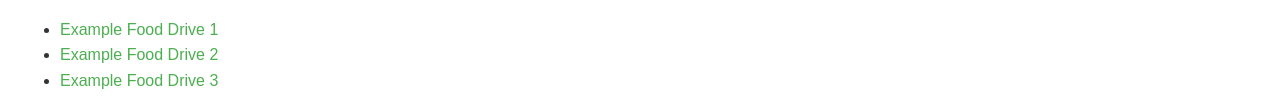
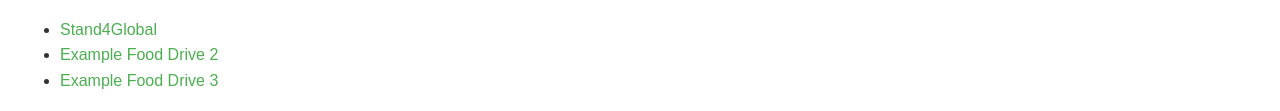
Before and after one commit to beachlifein-death/thegivingapple, a plain HTML site: page index.html in a window 1280 px wide. Shown: the part 1116-1227 px from the top of the page. Drawn offline with Linux system fonts and the light colour scheme.

Commit message:
Update index.html

```diff
--- a/index.html
+++ b/index.html
@@ -48,7 +48,7 @@
             partner food drives. Your support will help them provide meals to those in need.
         </p>
         <ul>
-            <li><a href="https://stand4global.org/" target="_blank">Example Food Drive 1</a></li>
+            <li><a href="https://stand4global.org/" target="_blank">Stand4Global</a></li>
             <li><a href="https://www.examplefooddrive2.org" target="_blank">Example Food Drive 2</a></li>
             <li><a href="https://www.examplefooddrive3.org" target="_blank">Example Food Drive 3</a></li>
         </ul>
```
